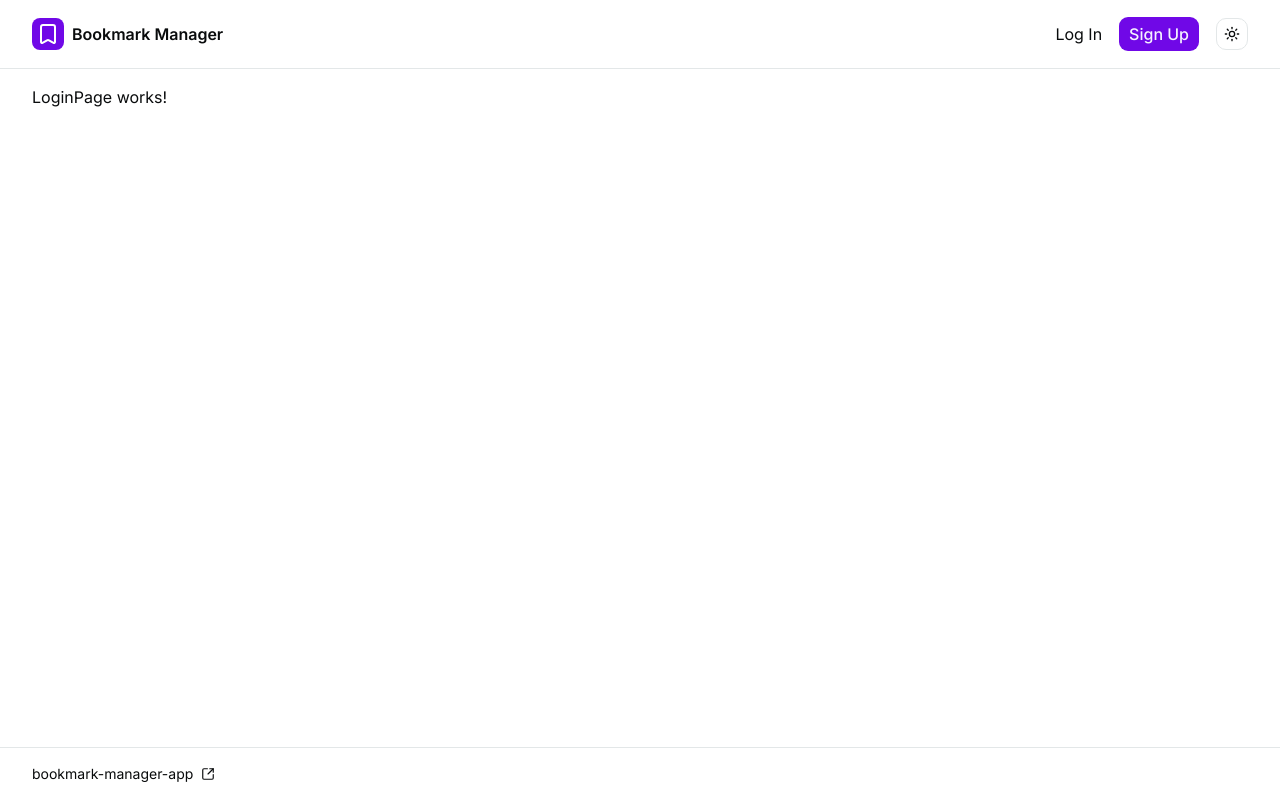
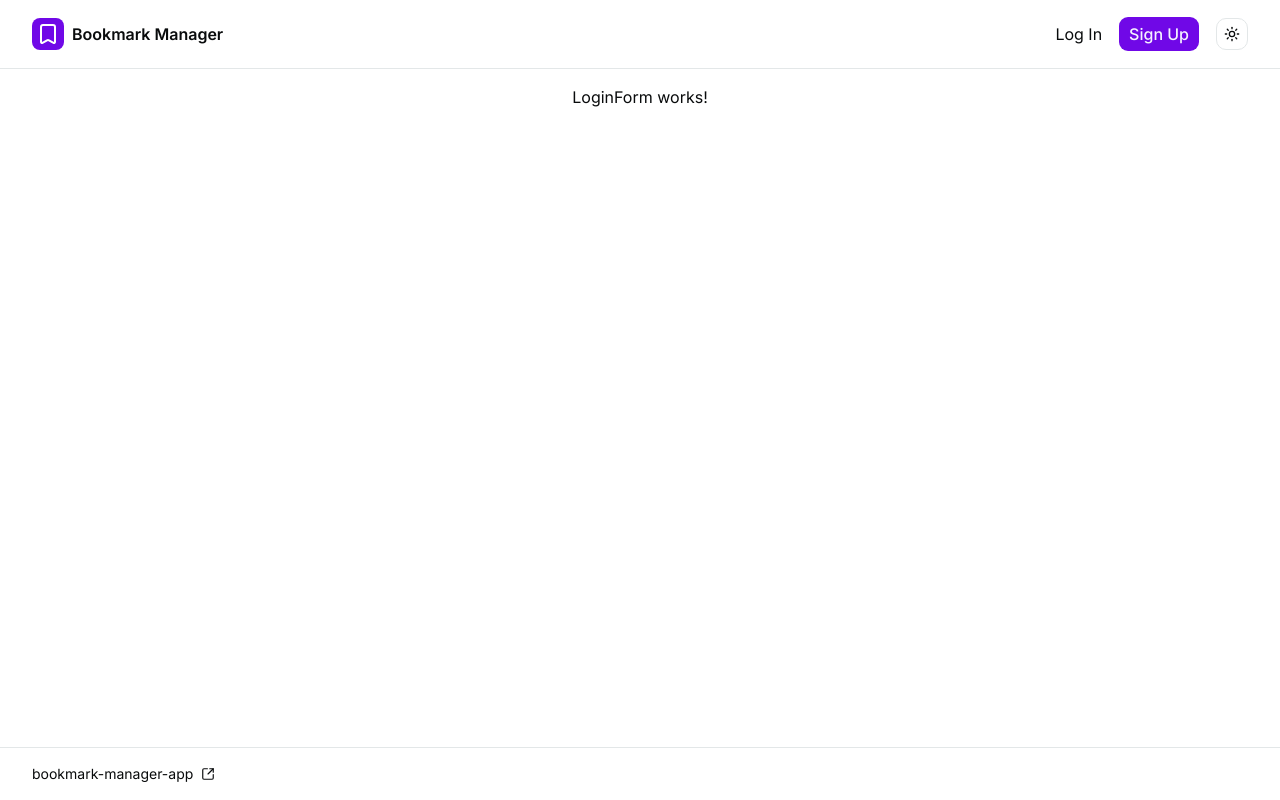
Before and after one commit to tmatth11/bookmark-manager-app, a Next.js app: page /auth/login in a window 1280 px wide. Built offline with nearby package versions, Linux system fonts and the light colour scheme.

Commit message:
Set up LoginPage page

```diff
--- /dev/null
+++ b/src/app/(unauthenticated)/auth/login/_components/login-form.tsx
@@ -0,0 +1,7 @@
+export default function LoginForm() {
+    return (
+        <>
+            <p>LoginForm works!</p>
+        </>
+    )
+}
--- a/src/app/(unauthenticated)/auth/login/page.tsx
+++ b/src/app/(unauthenticated)/auth/login/page.tsx
@@ -1,4 +1,5 @@
 import { Metadata } from "next";
+import LoginForm from "./_components/login-form";
 
 export const metadata: Metadata = {
     title: "Log In",
@@ -8,7 +9,9 @@ export const metadata: Metadata = {
 export default function LoginPage() {
     return (
         <div className="main-layout">
-            <p>LoginPage works!</p>
+            <div className="flex flex-col items-center">
+                <LoginForm />
+            </div>
         </div>
     );
 }
```
